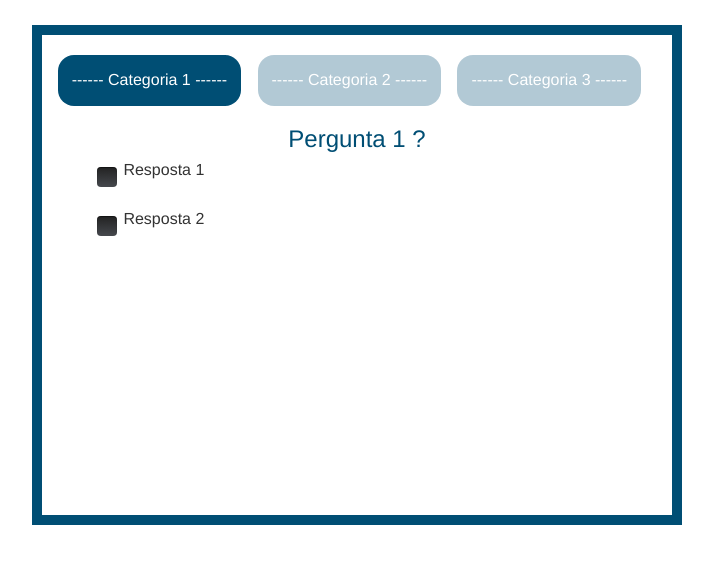
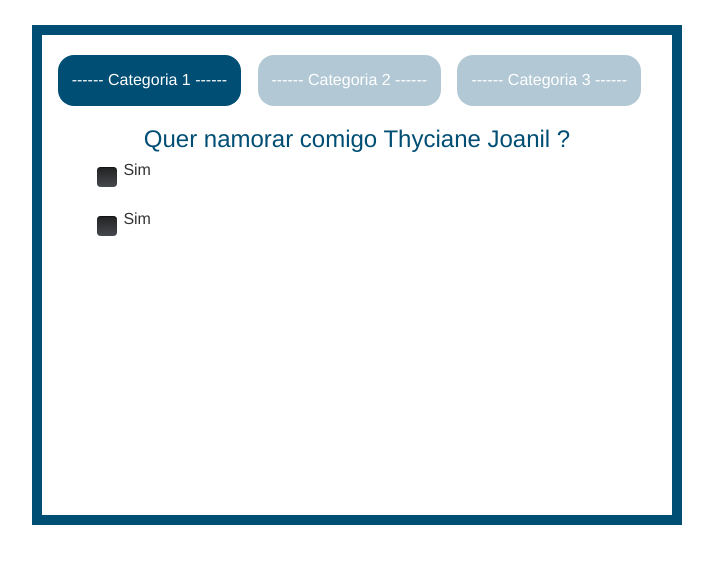
Before and after one commit to LucasGiraldelli/lucasgiraldelli.github.io, a plain HTML site: page index.html in a window 1280 px wide. Shown: the whole page, without its empty margins (283-996 px from the left). Drawn offline with nearby package versions, Linux system fonts and the light colour scheme.

Commit message:
xaxa
xaxa

```diff
--- a/index.html
+++ b/index.html
@@ -326,13 +326,13 @@
 		</div>
 </div> -->
             <div id="pergunta1">
-                <h3>Pergunta 1 ?</h3>
+                <h3>Quer namorar comigo Thyciane Joanil ?</h3>
                 <ul>
                     <li>
                         <div class="quadradoResposta">
                             <input onclick="chamaPerguntaDoisResidencia(); setbar(10); setRsico(1);" type="checkbox" value="None" id="residencia" name="check" />
                             <label for="residencia"></label>
-                            <span>Resposta 1</span>
+                            <span>Sim</span>
                         </div>
 
                     </li>
@@ -340,7 +340,7 @@
                         <div class="quadradoResposta">
                             <input onclick="chamaPerguntaDoisEmpresa();setbar(5);setRsico(2);" type="checkbox" value="None" id="empresa" name="check" />
                             <label for="empresa"></label>
-                            <span>Resposta 2</span>
+                            <span>Sim</span>
                         </div>
                     </li>
                 </ul>
```
